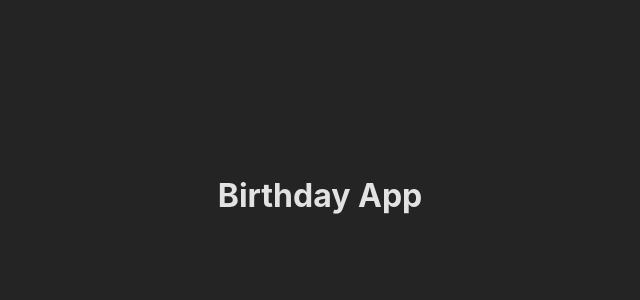
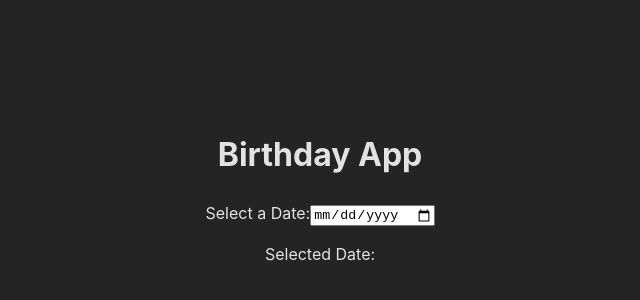
Before and after one commit to IlyaKrapivnoy/vue_birthday-app, a Vue app: page / in a window 1280 px wide. Shown: the part 204-504 px from the top of the page, without its empty margins (320-960 px from the left). Built offline with nearby package versions, Linux system fonts and the light colour scheme.

Commit message:
add choosing dates input

```diff
--- a/src/App.vue
+++ b/src/App.vue
@@ -1,7 +1,26 @@
 <template>
   <h1>Birthday App</h1>
+
+  <div>
+    <label for="dateInput">Select a Date:</label>
+    <input
+      id="dateInput"
+      type="date"
+      v-model="selectedDate"
+      @change="handleDateChange"
+    />
+    <p>Selected Date: {{ selectedDate }}</p>
+  </div>
 </template>
 
-<script setup></script>
+<script setup>
+import { ref } from 'vue';
+
+const selectedDate = ref('');
+
+const handleDateChange = () => {
+  console.log('Selected Date:', selectedDate.value);
+};
+</script>
 
 <style scoped></style>
```
